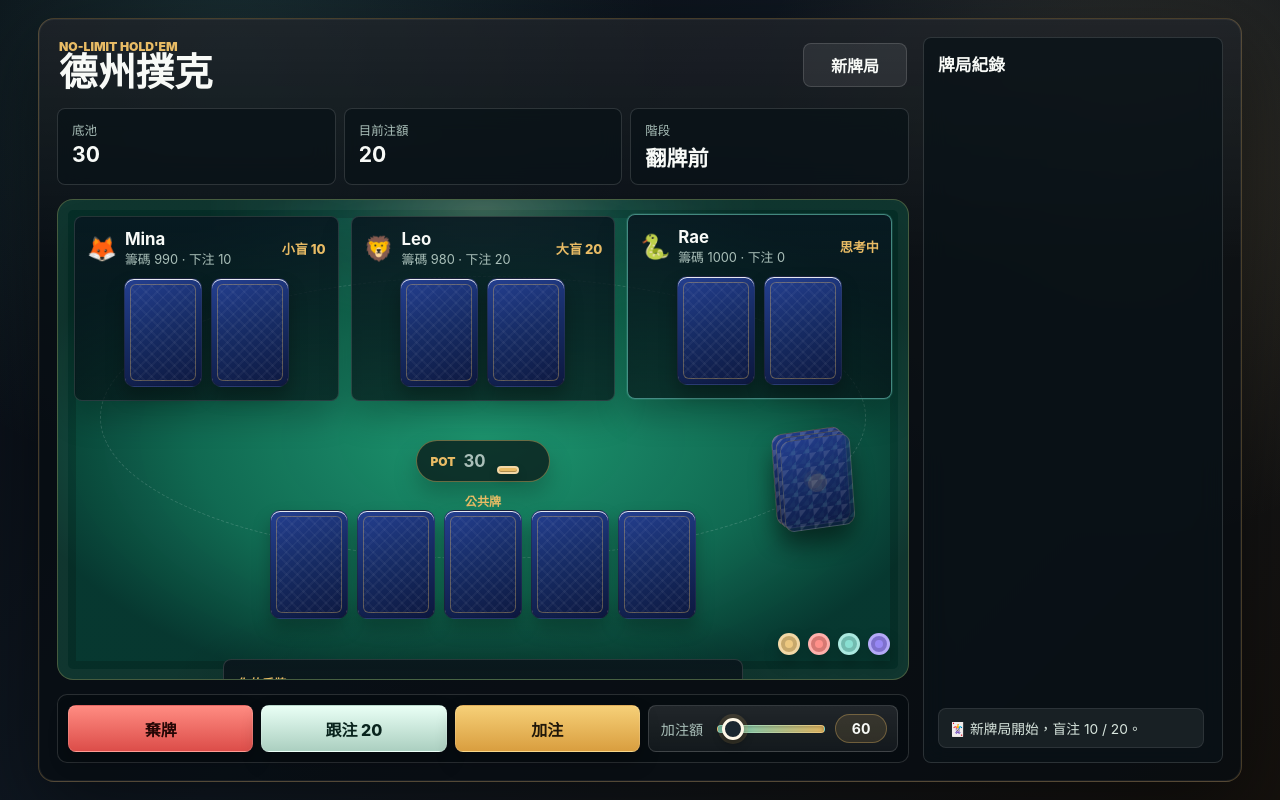
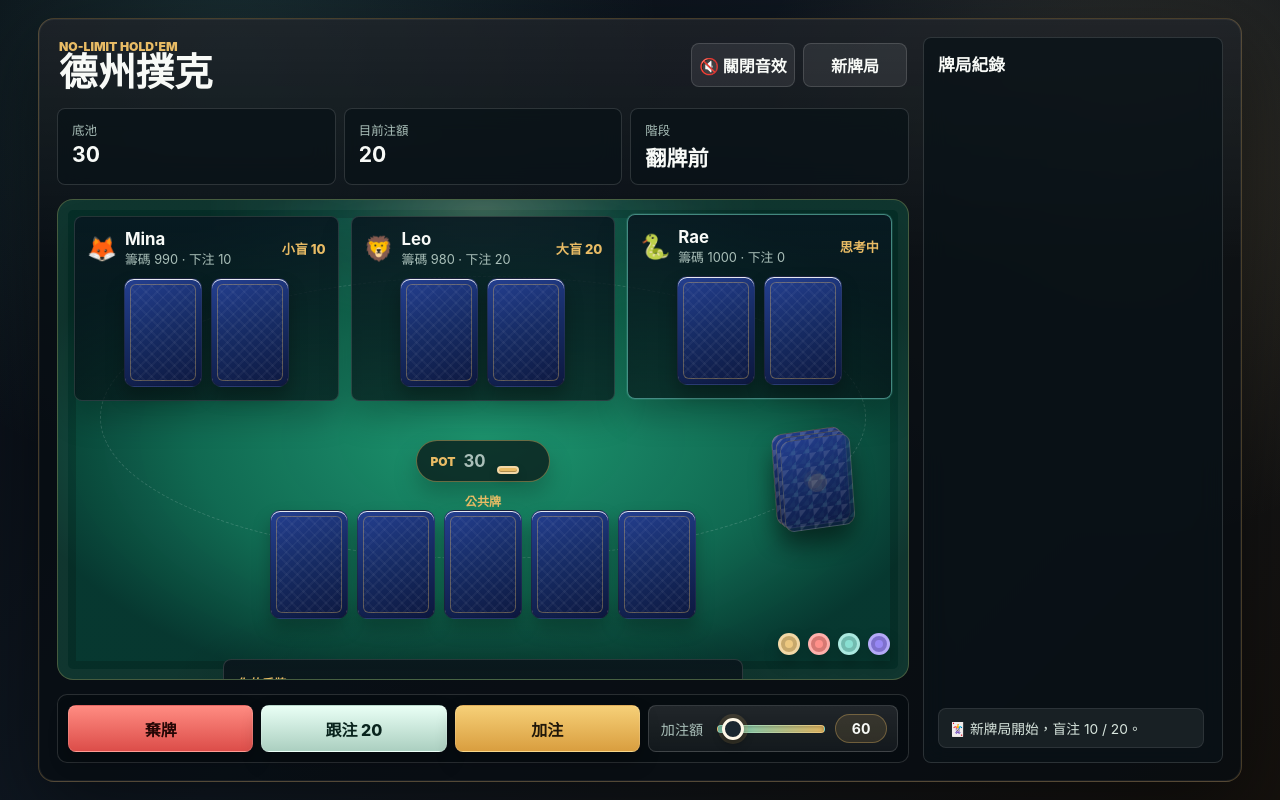
Before and after one commit to qoo109/texas-holdem, a plain HTML site: page index.html in a window 1280 px wide. Drawn offline with Linux system fonts and the light colour scheme.

Commit message:
Update index.html

```diff
--- a/index.html
+++ b/index.html
@@ -14,7 +14,10 @@
             <p class="eyebrow">No-limit Hold'em</p>
             <h1>德州撲克</h1>
           </div>
-          <button id="newHandButton" class="ghost-button" type="button">新牌局</button>
+          <div class="top-bar-actions">
+            <button id="muteButton" class="ghost-button" type="button">🔇 關閉音效</button>
+            <button id="newHandButton" class="ghost-button" type="button">新牌局</button>
+          </div>
         </div>
 
         <div class="status-strip" aria-label="牌局狀態">
```
